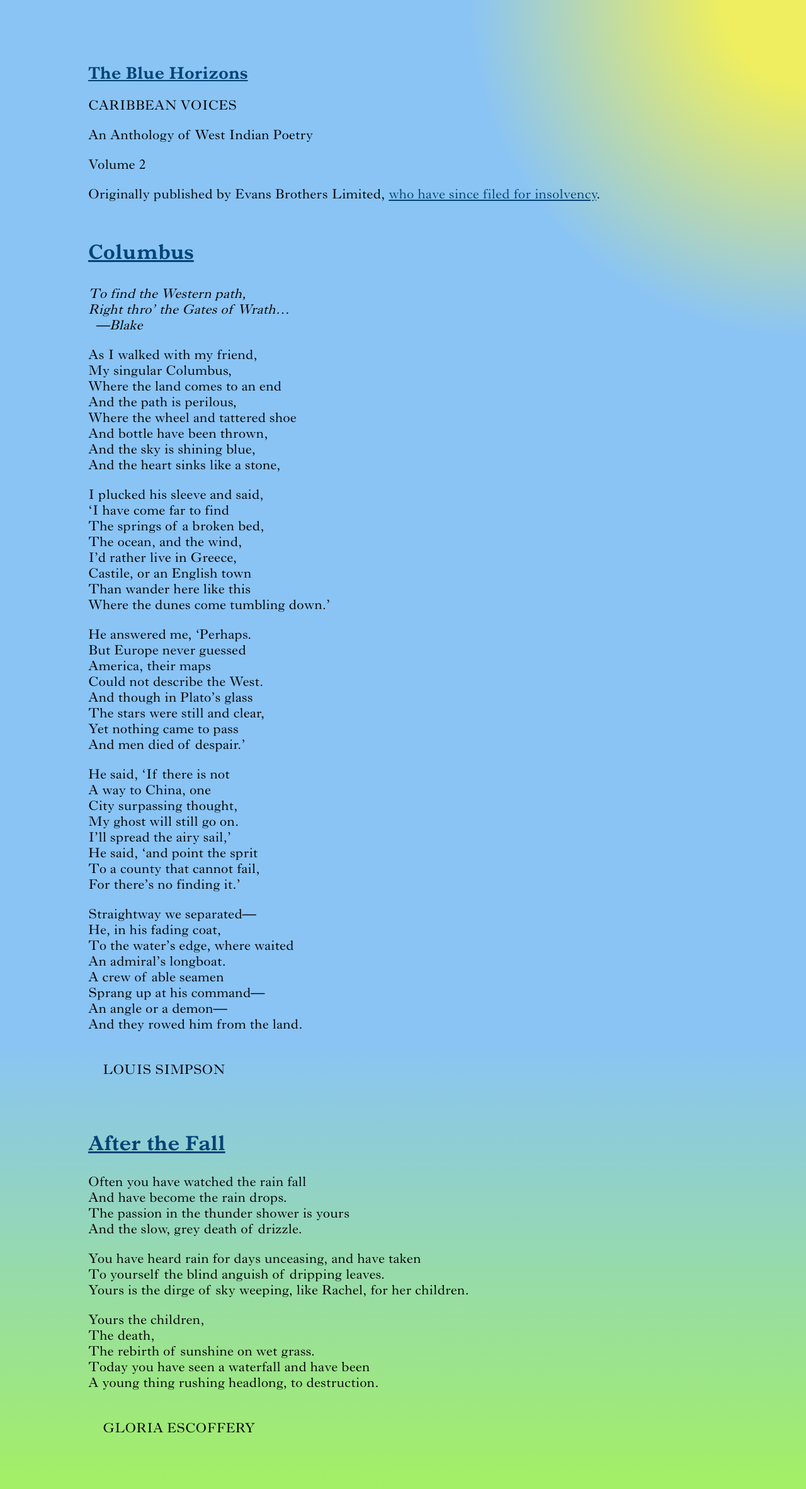
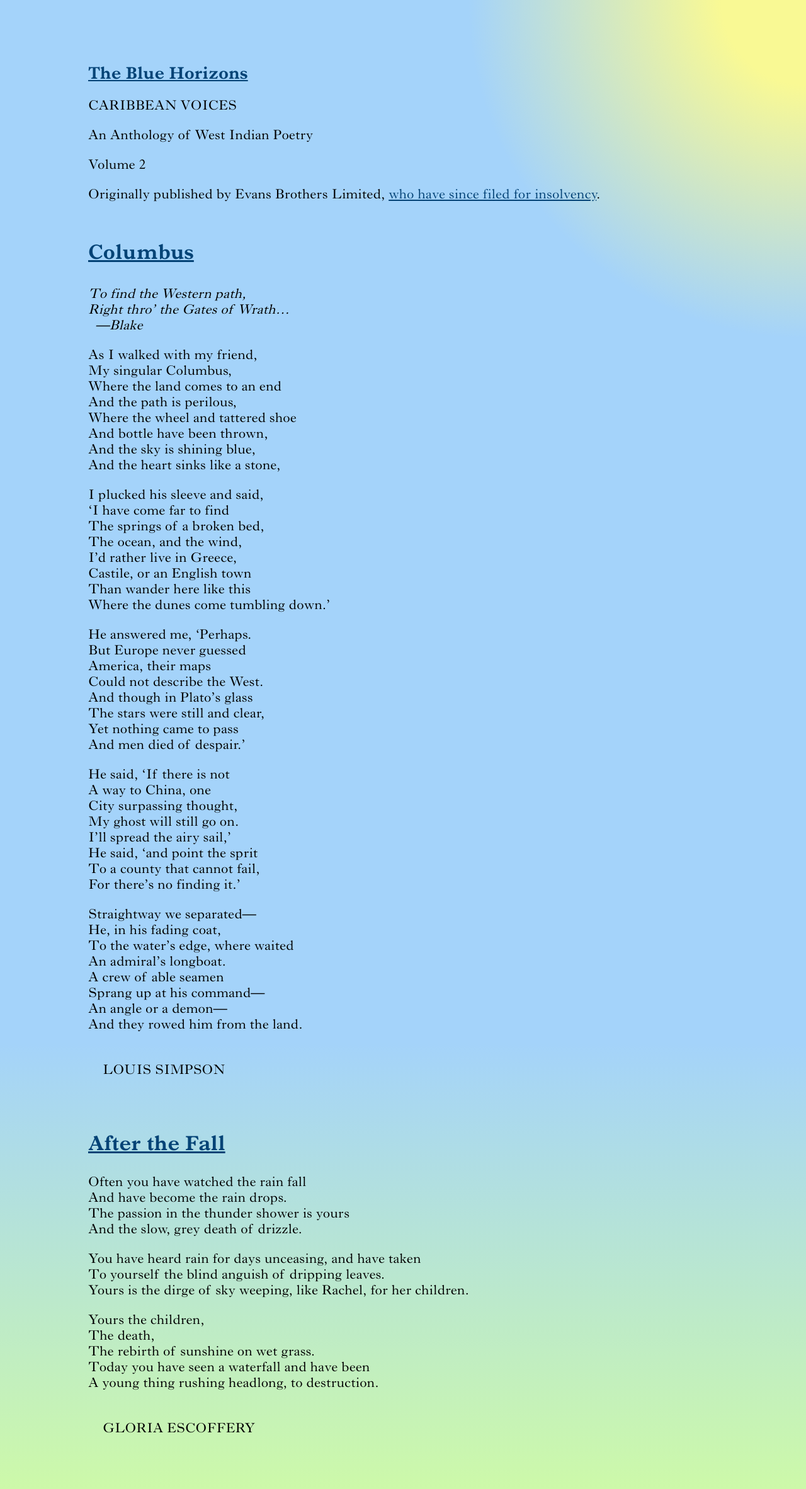
Before and after one commit to jhancock532/the-blue-horizons, a Jekyll site: the page built from index.markdown, in a window 1280 px wide. Shown: the whole page at 63% size. Built offline with Jekyll 4.4.1, drawn with Linux system fonts in a browser that asks for light colours.

Commit message:
song for my brothers and cousins

```diff
--- a/_includes/head.html
+++ b/_includes/head.html
@@ -6,7 +6,7 @@
   <style>
     html {
       font-size: 10px;
-      font-family: Print, serif;
+      font-family: Figueroa, serif;
     }
 
     body {
@@ -30,8 +30,8 @@
     @media (min-width: 600px) {
       body {
         margin-top: 10rem;
-        background: radial-gradient(circle at top right, #eeee60 5%, transparent 20%),
-          linear-gradient(transparent 70%, #a3f063 100%), #89c4f5;
+        background: radial-gradient(circle at top right, #f9f994 5%, transparent 20%),
+          linear-gradient(transparent 70%, #cdf9a9 100%), #a4d3fa;
       }
 
       p,
@@ -73,12 +73,12 @@
     }
 
     @font-face {
-      font-family: "Print";
+      font-family: "Figueroa";
       src: url("/the-blue-horizons/assets/fonts/figueroa-bold.woff2") format("woff2");
     }
 
     @font-face {
-      font-family: "Print";
+      font-family: "Figueroa";
       font-weight: bold;
       src: url("/the-blue-horizons/assets/fonts/figueroa.woff2") format("woff2");
     }
```
Also changed, not shown: 1 other file.
